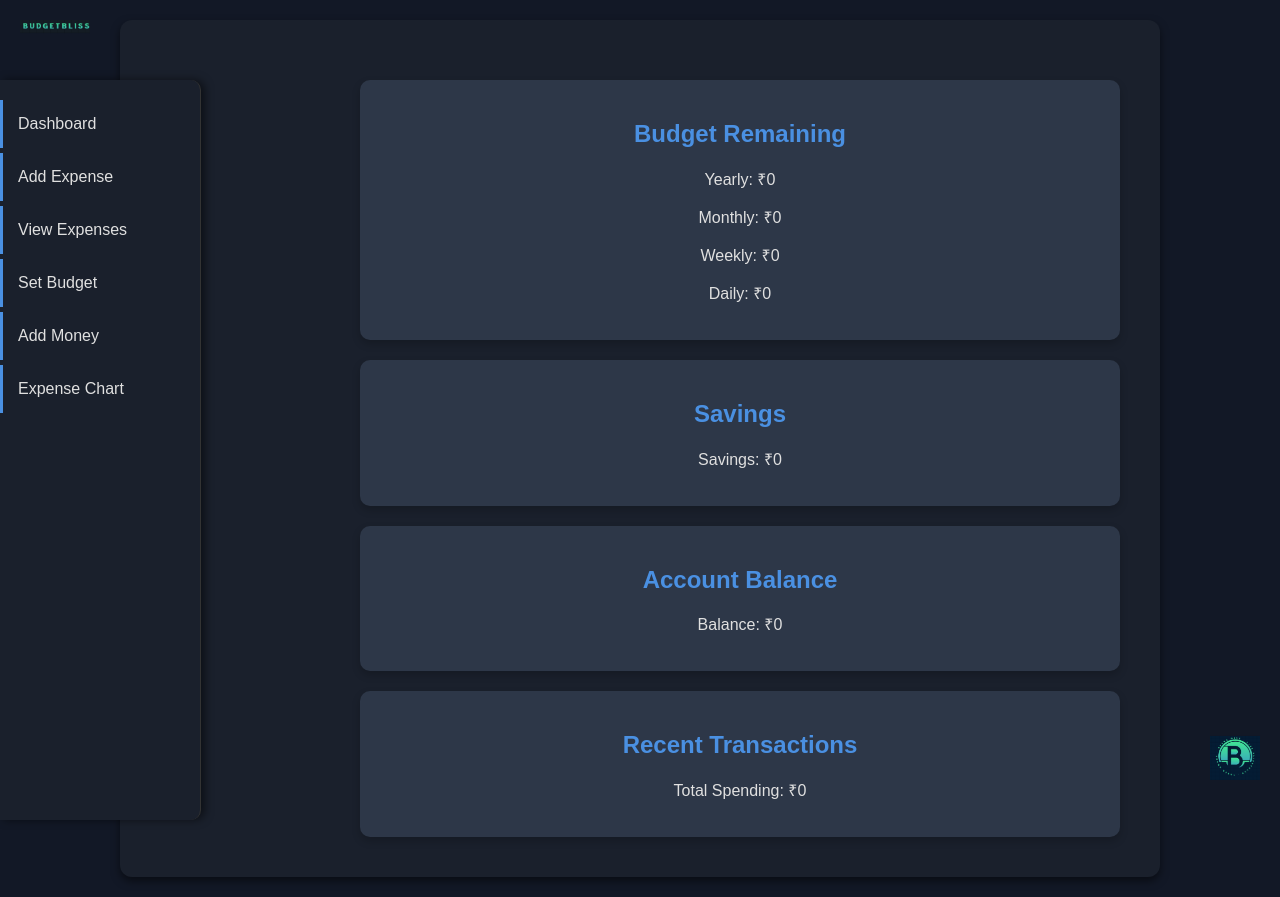
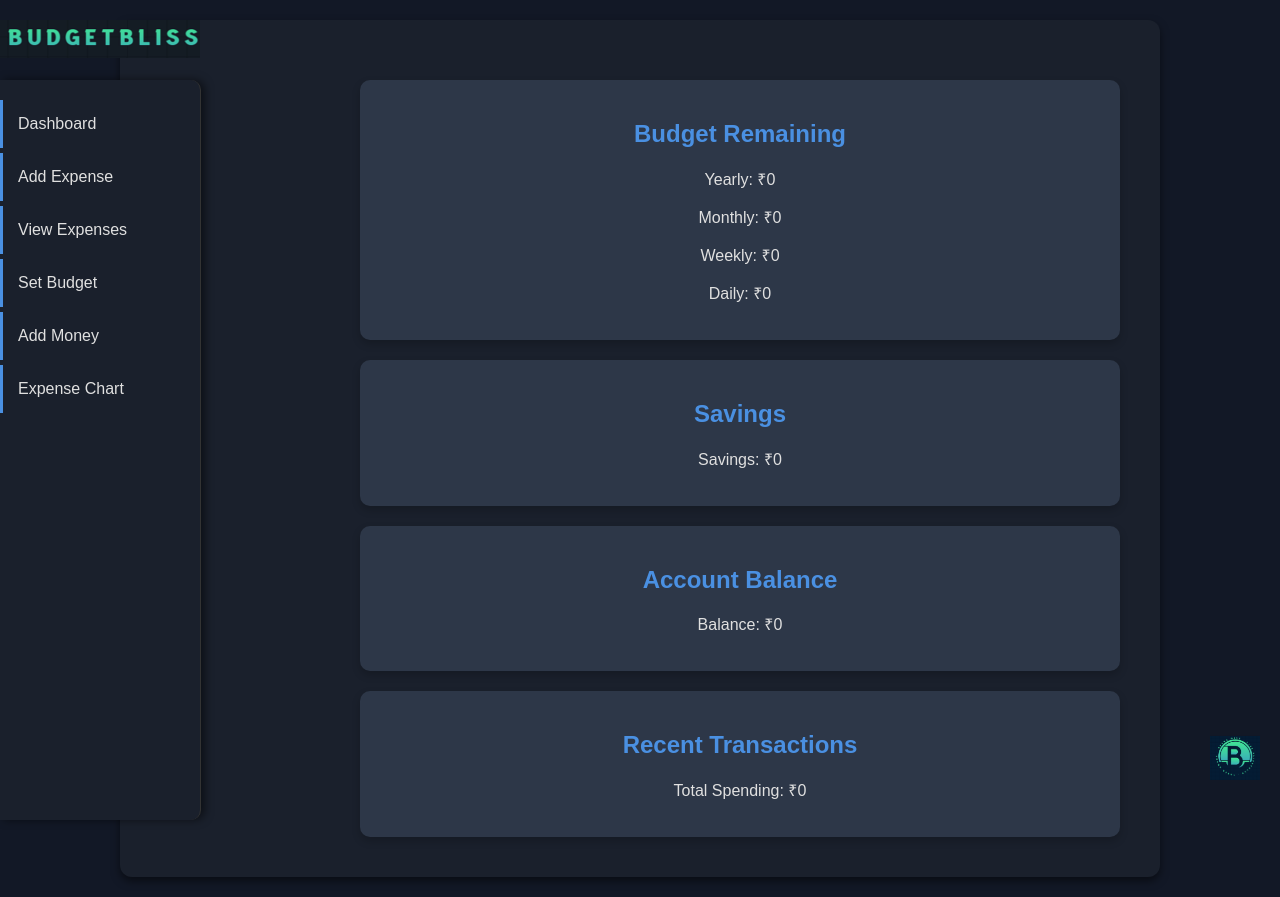
Before and after one commit to SahilAgarwal2304/BudgetBliss-, a plain HTML site: page index.html in a window 1280 px wide. Drawn offline with Linux system fonts and the light colour scheme.

Commit message:
Update styles.css

```diff
--- a/frontend/assets/styles.css
+++ b/frontend/assets/styles.css
@@ -77,9 +77,9 @@ button:hover {
 .sidebar-logo {
    position: fixed;
    top: 20px;
-   left: 20px;
+   left: 0px;
    transform: none;
-   width: 70px;
+   width: 200px;
    height: auto;
    z-index: 1001;
 }
```
